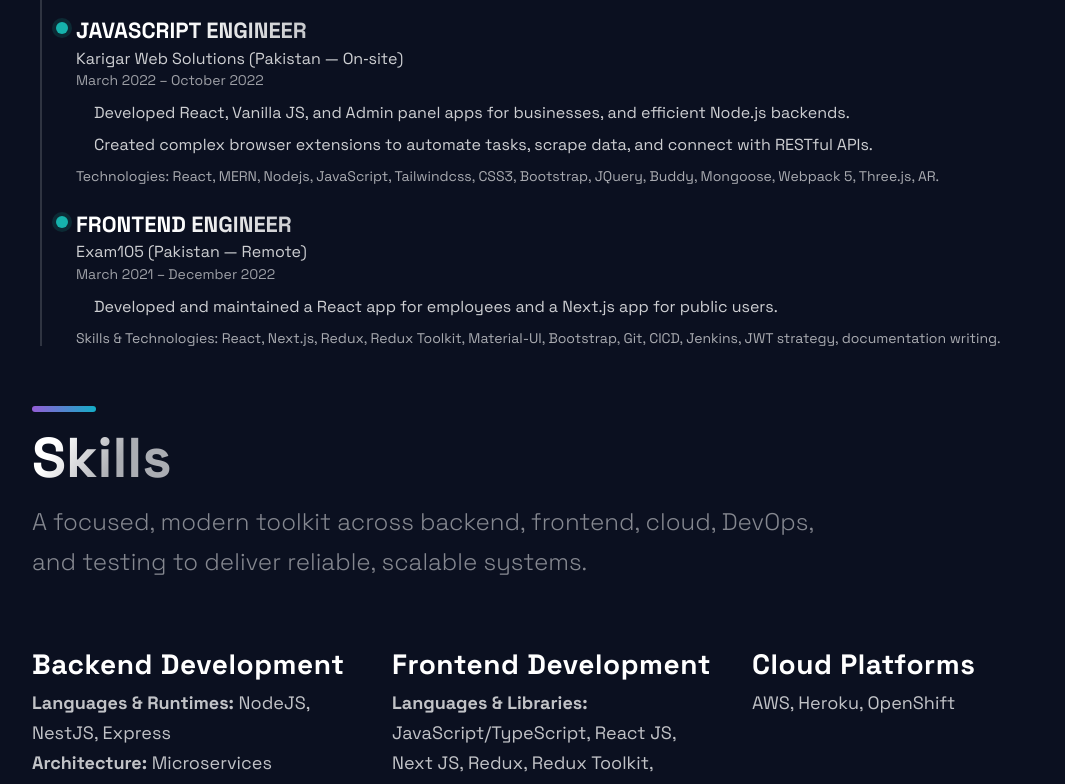
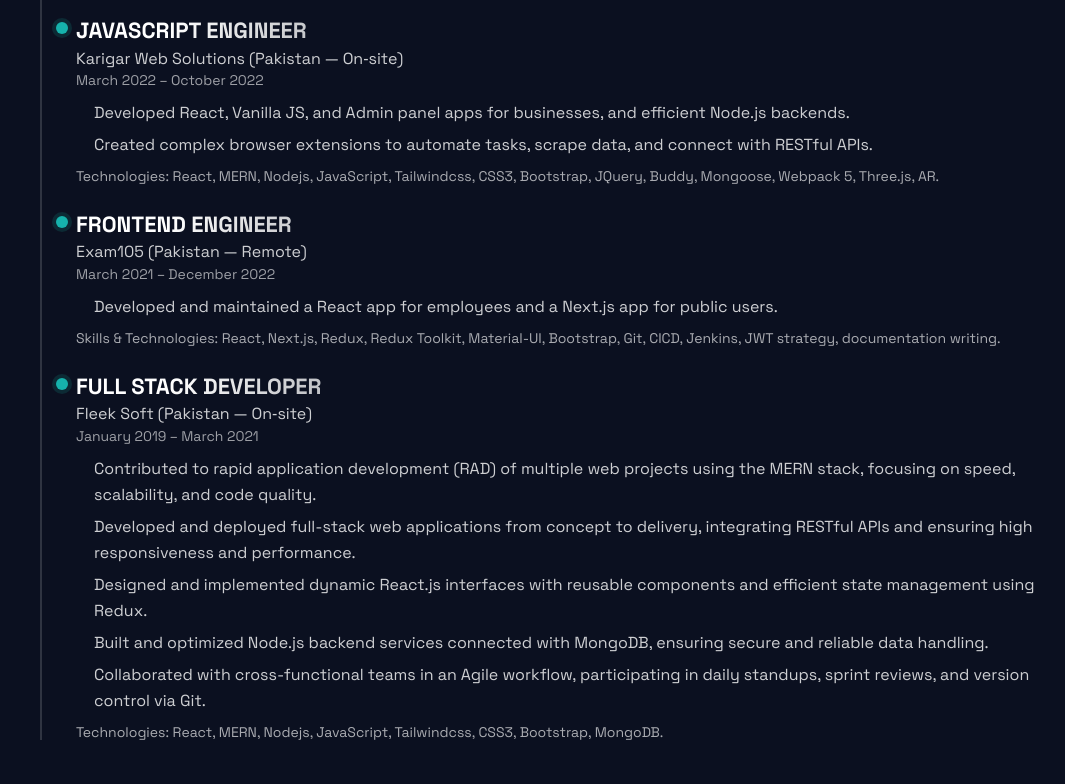
Before and after one commit to RacketyWater7/portfolio_website, a Next.js app: page / in a window 1280 px wide. Shown: the part 2000-2784 px from the top of the page, without its empty margins (88-1153 px from the left). Built offline with nearby package versions, Linux system fonts and the light colour scheme.

Commit message:
updated experience

```diff
--- a/src/components/Experience/Experience.js
+++ b/src/components/Experience/Experience.js
@@ -56,6 +56,21 @@ const Experience = () => {
 					</Bullets>
 					<Tech>Skills & Technologies: React, Next.js, Redux, Redux Toolkit, Material-UI, Bootstrap, Git, CICD, Jenkins, JWT strategy, documentation writing.</Tech>
 				</TimelineItem>
+
+				<TimelineItem>
+					<TimelineDot />
+					<Role>FULL STACK DEVELOPER</Role>
+					<Company>Fleek Soft (Pakistan — On‑site)</Company>
+					<Period>January 2019 – March 2021</Period>
+					<Bullets>
+						<Bullet>Contributed to rapid application development (RAD) of multiple web projects using the MERN stack, focusing on speed, scalability, and code quality.</Bullet>
+						<Bullet>Developed and deployed full-stack web applications from concept to delivery, integrating RESTful APIs and ensuring high responsiveness and performance.</Bullet>
+						<Bullet>Designed and implemented dynamic React.js interfaces with reusable components and efficient state management using Redux.</Bullet>
+						<Bullet>Built and optimized Node.js backend services connected with MongoDB, ensuring secure and reliable data handling.</Bullet>
+						<Bullet>Collaborated with cross-functional teams in an Agile workflow, participating in daily standups, sprint reviews, and version control via Git.</Bullet>
+					</Bullets>
+					<Tech>Technologies: React, MERN, Nodejs, JavaScript, Tailwindcss, CSS3, Bootstrap, MongoDB.</Tech>
+				</TimelineItem>
 			</Timeline>
 		</ExperienceSection>
 	);
--- a/src/components/Header/Header.js
+++ b/src/components/Header/Header.js
@@ -22,8 +22,8 @@ import {
 const Header = () => (
   <Container>
     <Div1>
-      <Link href="/">
-        <a
+      <Link
+        href="/"
         style={{
           display: "flex",
           alignItems: "center",
@@ -33,7 +33,6 @@ const Header = () => (
       >
         <DiCssdeck size="3rem" />
         <Span>Haseeb Udeen</Span>
-        </a>
       </Link>
     </Div1>
     <Div2>
--- a/src/components/Header/HeaderStyles.js
+++ b/src/components/Header/HeaderStyles.js
@@ -49,7 +49,7 @@ export const Div3 = styled.div`
 `;
 
 // Navigation Links
-export const NavLink = styled.a`
+export const NavLink = styled.div`
   font-size: 2rem;
   line-height: 32px;
   color: rgba(255, 255, 255, 0.75);
@@ -64,7 +64,7 @@ export const NavLink = styled.a`
   }
 `;
 
-export const CtaLink = styled.a`
+export const CtaLink = styled.div`
   font-size: 1.6rem;
   line-height: 28px;
   color: #fff;
```
Also changed, not shown: 2 other files (tests, documents, lock files or other folders). Lines whose indentation alone changed are shown as unchanged.
